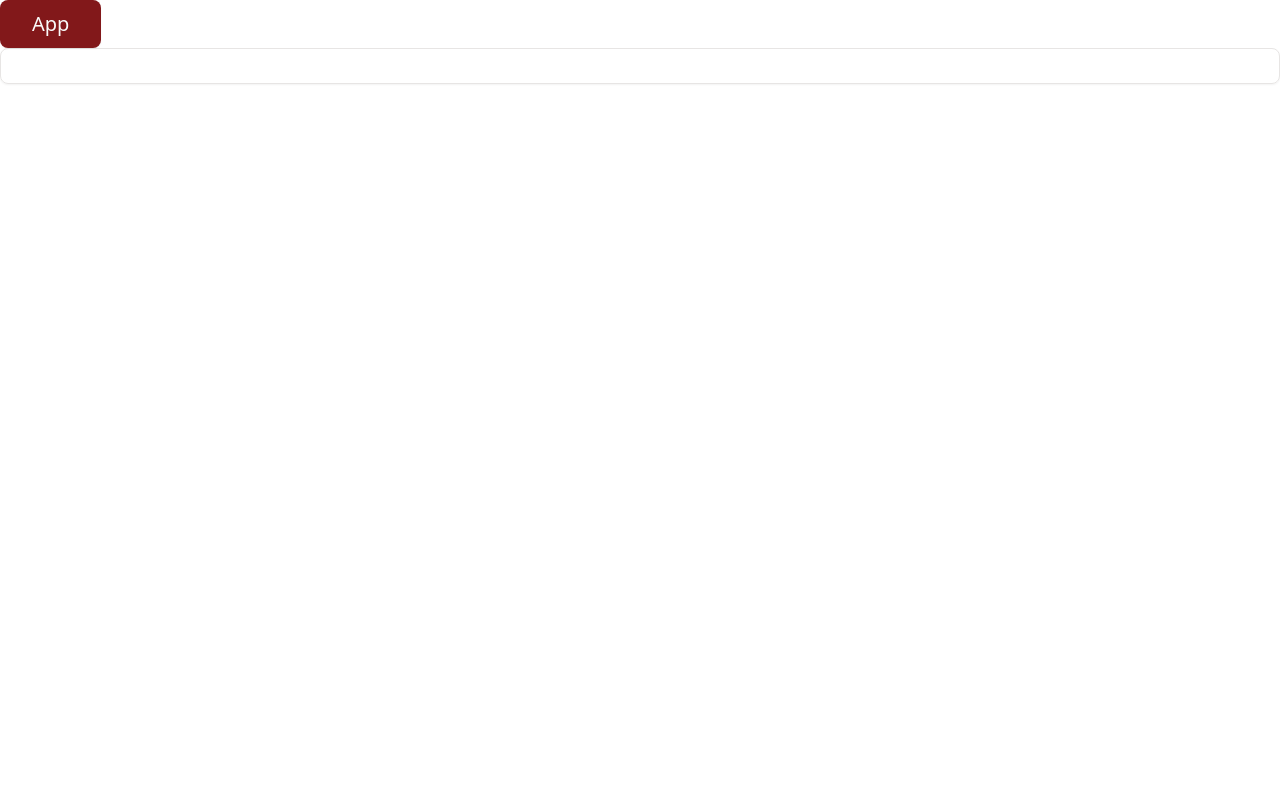
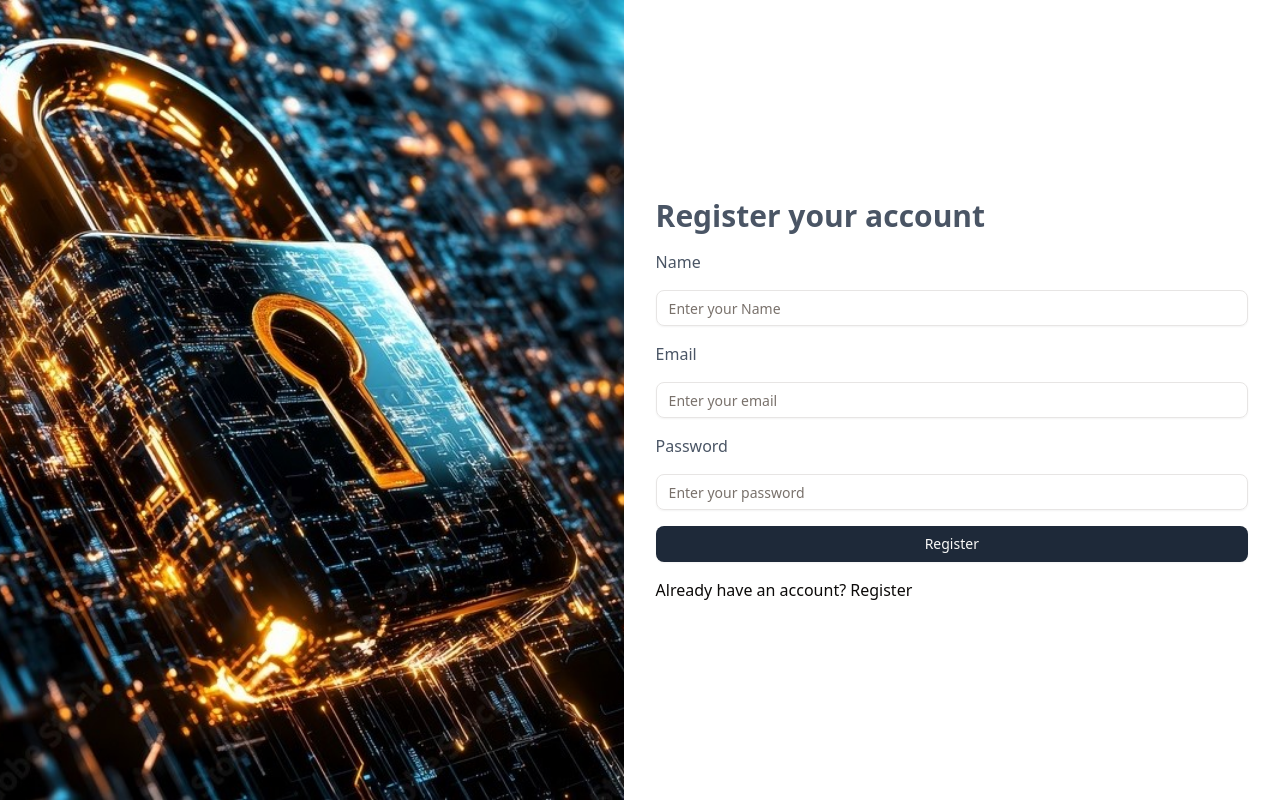
Before and after one commit to prateek-code-dev/book-my-event, a React (Vite) app in the folder client/: page /register in a window 1280 px wide. Built offline with nearby package versions, Linux system fonts and the light colour scheme.

Commit message:
created login register layout page

```diff
--- a/client/src/App.jsx
+++ b/client/src/App.jsx
@@ -1,13 +1,20 @@
 import React from "react";
-import { Button } from "./components/ui/button";
-import { Input } from "./components/ui/input";
+import { BrowserRouter, Route, Routes } from "react-router-dom";
+import LoginPage from "./pages/LoginPage";
+import HomePage from "./pages/HomePage";
+import RegisterPage from "./pages/RegisterPage";
 
 const App = () => {
     return (
-        <div className="">
-            <Button className="bg-red-900 text-xl px-8 py-6">App</Button>
-            <Input />
-        </div>
+        <>
+            <BrowserRouter>
+                <Routes>
+                    <Route path="/" element={<HomePage />} />
+                    <Route path="/login" element={<LoginPage />} />
+                    <Route path="/register" element={<RegisterPage />} />
+                </Routes>
+            </BrowserRouter>
+        </>
     );
 };
 
--- a/client/src/index.css
+++ b/client/src/index.css
@@ -1,3 +1,5 @@
+@import url("https://fonts.googleapis.com/css2?family=Poppins:ital,wght@0,100;0,200;0,300;0,400;0,500;0,600;0,700;0,800;0,900;1,100;1,200;1,300;1,400;1,500;1,600;1,700;1,800;1,900&display=swap");
+
 @import "tailwindcss";
 
 @plugin "tailwindcss-animate";
--- /dev/null
+++ b/client/src/pages/HomePage.jsx
@@ -0,0 +1,7 @@
+import React from "react";
+
+const HomePage = () => {
+    return <div>HomePage</div>;
+};
+
+export default HomePage;
--- /dev/null
+++ b/client/src/pages/LoginPage.jsx
@@ -0,0 +1,75 @@
+import { Button } from "@/components/ui/button";
+import { Input } from "@/components/ui/input";
+import React, { useState } from "react";
+import { Link } from "react-router-dom";
+import LockImage from "../assets/LockImage.jpg";
+
+const LoginPage = () => {
+    const [formData, setFormData] = useState({
+        email: "",
+        password: "",
+    });
+
+    const handleChange = (e) => {
+        const { name, value } = e.target;
+
+        setFormData({ ...formData, [name]: value });
+    };
+
+    const handleSubmit = (e) => {
+        e.preventDefault();
+
+        if (!email || !password) {
+            alert(`All fields are required!`);
+        }
+
+        console.log("formData", formData);
+    };
+
+    return (
+        <>
+            <div className="flex flex-col-2 w-full h-screen">
+                <div
+                    className="w-full bg-cover bg-center hidden md:block"
+                    style={{ backgroundImage: `url(${LockImage})` }}
+                ></div>
+
+                <div className="w-full flex flex-col justify-center p-8 gap-y-4">
+                    <h1 className="text-3xl font-extrabold text-gray-600">
+                        Login your account
+                    </h1>
+                    <p className="text-gray-600">Email</p>
+                    <Input
+                        placeholder="Enter your email"
+                        name="email"
+                        type="email"
+                        onChange={handleChange}
+                    />
+
+                    <p className="text-gray-600">Password</p>
+                    <Input
+                        placeholder="Enter your password"
+                        name="password"
+                        type="password"
+                        onChange={handleChange}
+                    />
+
+                    <Button
+                        className="cursor-pointer bg-gray-800"
+                        onClick={handleSubmit}
+                    >
+                        Login
+                    </Button>
+
+                    <p>
+                        <Link to={"/register"}>
+                            Already have an account? Register
+                        </Link>
+                    </p>
+                </div>
+            </div>
+        </>
+    );
+};
+
+export default LoginPage;
--- /dev/null
+++ b/client/src/pages/RegisterPage.jsx
@@ -0,0 +1,84 @@
+import { Button } from "@/components/ui/button";
+import { Input } from "@/components/ui/input";
+import React, { useState } from "react";
+import { Link } from "react-router-dom";
+import LockImage from "../assets/LockImage.jpg";
+
+const RegisterPage = () => {
+    const [formData, setFormData] = useState({
+        name: "",
+        email: "",
+        password: "",
+    });
+
+    const handleChange = (e) => {
+        const { name, value } = e.target;
+
+        setFormData({ ...formData, [name]: value });
+    };
+
+    const handleSubmit = (e) => {
+        e.preventDefault();
+
+        if (!email || !password) {
+            alert(`All fields are required!`);
+        }
+
+        console.log("formData", formData);
+    };
+
+    return (
+        <>
+            <div className="flex flex-col-2 w-full h-screen">
+                <div
+                    className="w-full bg-cover bg-center hidden md:block"
+                    style={{ backgroundImage: `url(${LockImage})` }}
+                ></div>
+
+                <div className="w-full flex flex-col justify-center p-8 gap-y-4">
+                    <h1 className="text-3xl font-extrabold text-gray-600">
+                        Register your account
+                    </h1>
+                    <p className="text-gray-600">Name</p>
+                    <Input
+                        placeholder="Enter your Name"
+                        name="name"
+                        type="name"
+                        onChange={handleChange}
+                    />
+
+                    <p className="text-gray-600">Email</p>
+                    <Input
+                        placeholder="Enter your email"
+                        name="email"
+                        type="email"
+                        onChange={handleChange}
+                    />
+
+                    <p className="text-gray-600">Password</p>
+                    <Input
+                        placeholder="Enter your password"
+                        name="password"
+                        type="password"
+                        onChange={handleChange}
+                    />
+
+                    <Button
+                        className="cursor-pointer bg-gray-800"
+                        onClick={handleSubmit}
+                    >
+                        Register
+                    </Button>
+
+                    <p>
+                        <Link to={"/login"}>
+                            Already have an account? Register
+                        </Link>
+                    </p>
+                </div>
+            </div>
+        </>
+    );
+};
+
+export default RegisterPage;
```
Also changed, not shown: client/src/assets/LockImage.jpg (added), client/src/redux/slices/authSlice.js (added), client/src/redux/store.js (added). Lines whose indentation alone changed are shown as unchanged.
